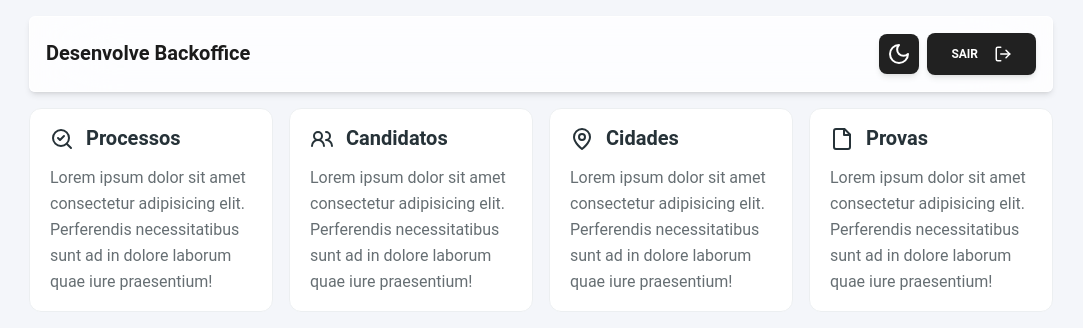
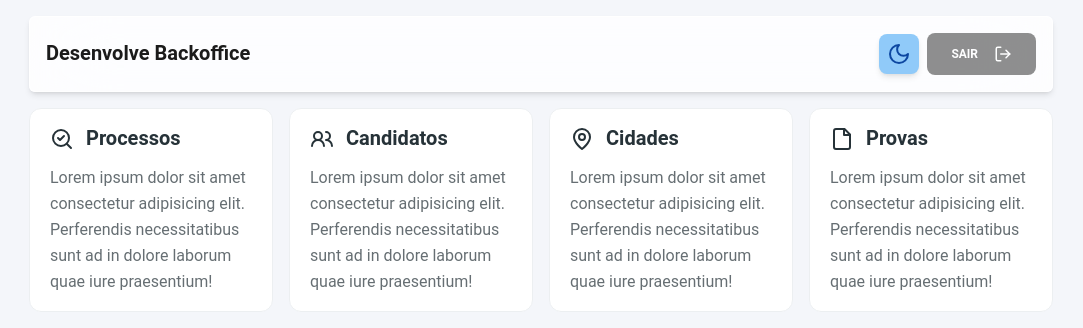
Before and after one commit to PECC-Projeto-Desenvolve/DES-backoffice, a React (Vite) app: page / in a window 1280 px wide. Shown: the top 328 px of the page, without its empty margins (99-1182 px from the left). Built offline with nearby package versions, Linux system fonts and the light colour scheme.

Commit message:
minor changes

```diff
--- a/src/components/DarkModeButton.tsx
+++ b/src/components/DarkModeButton.tsx
@@ -17,7 +17,7 @@ const DarkModeToggle = () => {
   };
 
   return (
-    <IconButton onClick={toggleDarkMode}>
+    <IconButton onClick={toggleDarkMode} className='bg-blue-200 text-blue-900 dark:bg-yellow-200 dark:text-yellow-900'>
       {darkMode ? ( <Sun /> ) : ( <Moon />)}
     </IconButton>
   );
--- a/src/routes/routes.tsx
+++ b/src/routes/routes.tsx
@@ -47,7 +47,7 @@ function AppRoutes(): JSX.Element {
 
             <span className='flex items-center gap-2'>
               <DarkModeToggle />
-              <Button className="flex items-center gap-4">
+              <Button className="flex items-center gap-4" disabled>
           Sair <LogOut size={18} />
               </Button>
             </span>
```
